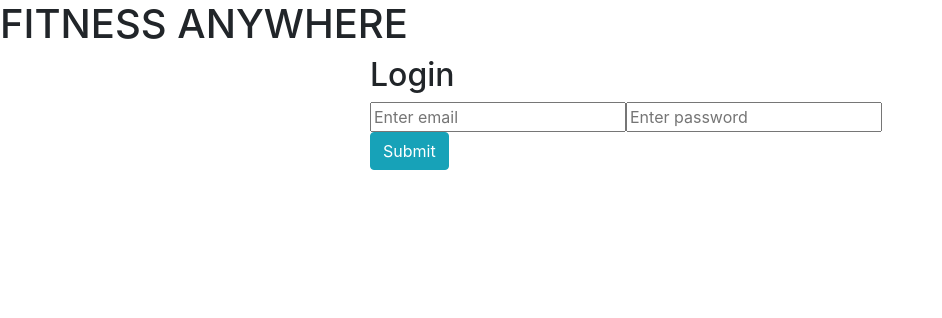
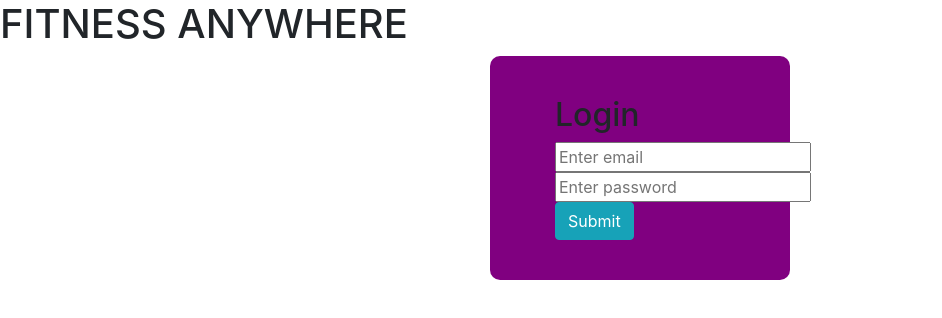
Before and after one commit to AnywhereFitness-BW/frontend, a React (Create React App) app: page /login in a window 1280 px wide. Shown: the top 318 px of the page, without its empty margins (0-942 px from the left). Built offline with nearby package versions, Linux system fonts and the light colour scheme.

Commit message:
some styles on login

```diff
--- a/package.json
+++ b/package.json
@@ -17,6 +17,7 @@
     "redux": "^4.0.5",
     "redux-logger": "^3.0.6",
     "redux-thunk": "^2.3.0",
+    "styled-components": "^5.2.1",
     "web-vitals": "^0.2.4",
     "yup": "^0.29.3"
   },
--- a/src/components/Login.js
+++ b/src/components/Login.js
@@ -1,17 +1,30 @@
 import React, { useState, useEffect } from "react";
 // import axios from "axios";
+import styled from "styled-components";
 import * as yup from "yup";
 import {
   UncontrolledAlert,
   Container,
-  Button,
   Form,
   Row,
   Col,
   ButtonToggle,
 } from "reactstrap";
 
-const Login = () => {
+const CustomBox = styled("div")`
+  width: 300px;
+  margin: 0px auto;
+  border-radius: 10px;
+  padding: 40px;
+  border: 10px;
+  background-color: ${(props) => (props.active ? "purple" : "purple")};
+`;
+
+const BoxContents = styled("div")`
+  margin-right: 150px;
+`;
+
+const Login = (props) => {
   const [login, setLogin] = useState({
     email: "",
     password: "",
@@ -69,7 +82,8 @@ const Login = () => {
   };
 
   return (
-    <Container>
+    <CustomBox active={props.active}>
+      {/* <Container> */}
       <div>
         {errors.email && (
           <UncontrolledAlert color="danger">{errors.email} </UncontrolledAlert>
@@ -81,6 +95,7 @@ const Login = () => {
         )}
       </div>
 
+      <BoxContents>
         <Form onSubmit={onSubmit}>
           <Row xs="2">
             <Col sm="12" md={{ size: 6, offset: 3 }}>
@@ -104,13 +119,19 @@ const Login = () => {
                 value={login.password}
               />
               {/* <input type="submit" /> */}
-            <ButtonToggle color="info" type="submit" disabled={loginIsDisabled}>
+              <ButtonToggle
+                color="info"
+                type="submit"
+                disabled={loginIsDisabled}
+              >
                 Submit
               </ButtonToggle>
             </Col>
           </Row>
         </Form>
-    </Container>
+      </BoxContents>
+      {/* </Container> */}
+    </CustomBox>
   );
 };
 
--- a/src/components/Register.js
+++ b/src/components/Register.js
@@ -1,19 +1,13 @@
 import React, { useState, useEffect } from "react";
 import * as yup from "yup";
-import { UncontrolledAlert, Container } from "reactstrap";
-// import styled from 'styled-components'
-// import ReactDOM from 'react-dom';
-
-// const StyledForm = styled.div`
-//   border: 2px solid black;
-//   background-color: pink;
-// `
-
-// const StyledInputs = styled.div`
-//   display: flex;
-//   flex-direction; column
-//   justify-content: center;
-//   margin: 0px auto;
+import {
+  UncontrolledAlert,
+  Container,
+  Row,
+  Col,
+  ButtonToggle,
+  Form,
+} from "reactstrap";
 
 const Register = () => {
   const [isButtonDisabled, setIsButtonDisabled] = useState(true);
@@ -98,7 +92,6 @@ const Register = () => {
 
   return (
     <Container>
-      <h1>Register Now!</h1>
       <div>
         {errors.fname && (
           <UncontrolledAlert color="danger"> {errors.fname} </UncontrolledAlert>
@@ -121,7 +114,10 @@ const Register = () => {
         )}
       </div>
 
-      <form onSubmit={onSubmit}>
+      <Form onSubmit={onSubmit}>
+        <Row xs="2">
+          <Col sm="12" md={{ size: 6, offset: 3 }}>
+            <h1>Register Now!</h1>
             <input
               onChange={onInputChange}
               name="fname"
@@ -194,10 +190,16 @@ const Register = () => {
             )}
 
             {/* <input type="submit" /> */}
-        <button disabled={isButtonDisabled} type="submit">
+            <ButtonToggle
+              disabled={isButtonDisabled}
+              color="info"
+              type="submit"
+            >
               Submit
-        </button>
-      </form>
+            </ButtonToggle>
+          </Col>
+        </Row>
+      </Form>
     </Container>
   );
 };
```
Also changed, not shown: 1 other file (tests, documents, lock files or other folders). Lines whose indentation alone changed are shown as unchanged.
